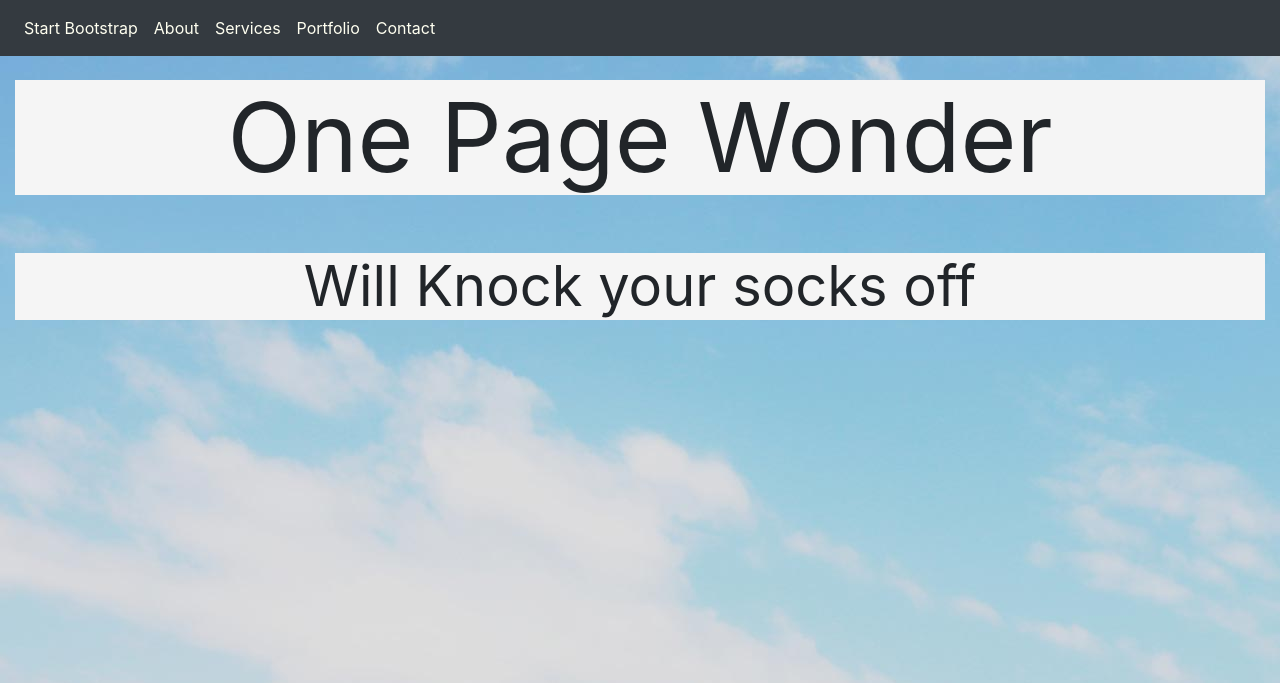
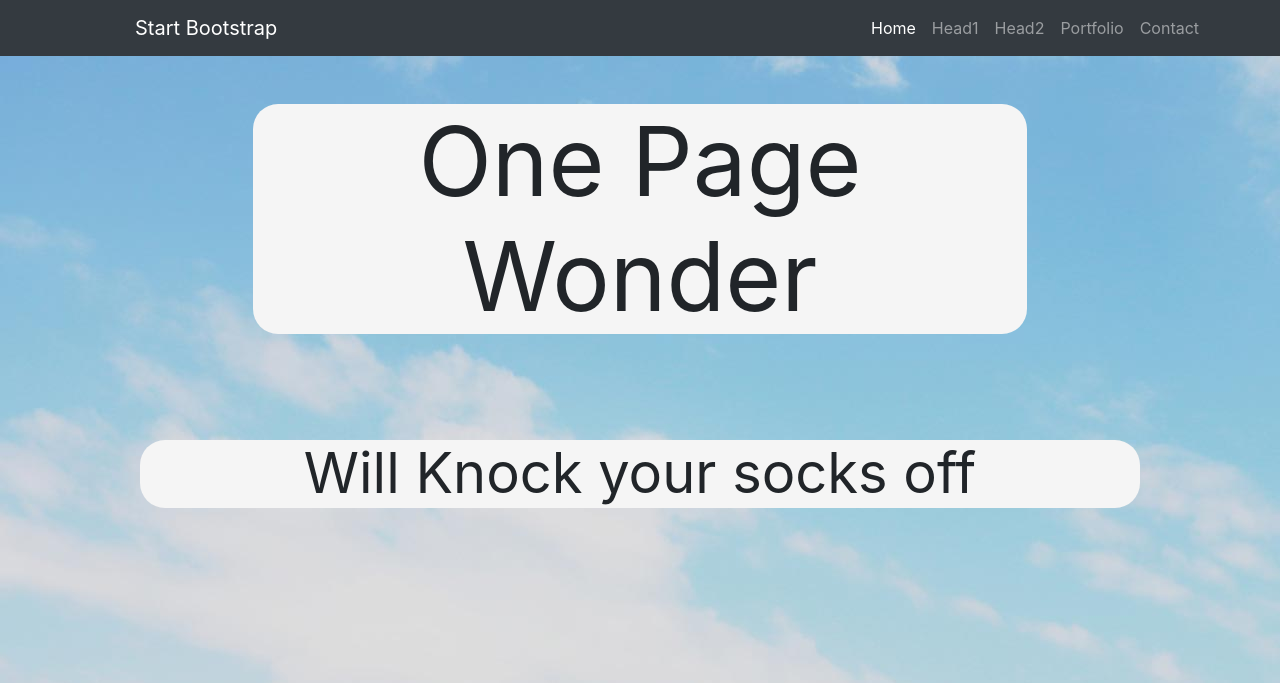
Before and after one commit to jerosantamariai/Landingpage_teamjaf, a React app: page / in a window 1280 px wide. Shown: the top 683 px of the page. Built offline with nearby package versions, Linux system fonts and the light colour scheme.

Commit message:
fixed some things

```diff
--- a/src/components/contact.js
+++ b/src/components/contact.js
@@ -1,7 +1,7 @@
 import React from "react";
 const Contact = (props) => {
     return (
-        <div className="container" id="contacts">
+        <div className="container" id="contact">
             <div className="row">
                 <div className="col-md-12 d-flex justify-content-center">
                     <div className="col-10">
--- a/src/components/header.js
+++ b/src/components/header.js
@@ -3,8 +3,8 @@ import React from "react"
 const Header = () => {
     return (
         <div className="container-fluid " id="header">
-            <div className="row">
-                <div className="col-12 d-flex justify-content-center mt-4 mx-0">
+            <div className="row d-flex justify-content-center p-4 rounded">
+                <div className="col-8 p-4 mx-2">
                     <h1 className="display-1"><strong> One Page Wonder </strong></h1>
 
                 </div>
--- a/src/components/navbar.js
+++ b/src/components/navbar.js
@@ -2,27 +2,25 @@ import React from "react"
 
 const Navbar = (props) => {
     return (
-        <nav className="navbar navbar-expand-lg text-light bg-dark">
-            <div className="collapse navbar-collapse" id="navBar">
-                <ul className="navbar-nav mr-auto">
-                    <li className="nav-item active">
-                        <a className="nav-link" href="#">Start Bootstrap</a>
-                    </li>
-                    <li className="nav-item">
-                        <a className="nav-link" href="#">About</a>
-                    </li>
-                    <li className="nav-item">
-                        <a className="nav-link" href="#head2">Services</a>
-                    </li>
-                    <li className="nav-item">
-                        <a className="nav-link" href="#portfolio">Portfolio</a>
-                    </li>
-                    <li className="nav-item">
-                        <a className="nav-link" href="#contacts">Contact</a>
-                    </li>
-                </ul>
+        <nav className="navbar navbar-expand-lg navbar-dark bg-dark">
+            <div className="col-3 offset-1">
+                <a className="navbar-brand" href="#">Start Bootstrap</a>
+                <button className="navbar-toggler" type="button" data-toggle="collapse" data-target="#navbarNavAltMarkup" aria-controls="navbarNavAltMarkup" aria-expanded="false" aria-label="Toggle navigation">
+                    <span className="navbar-toggler-icon"></span>
+                </button>
             </div>
-        </nav>
+            <div className="col-4 offset-4">
+                <div className="collapse navbar-collapse" id="navbarNavAltMarkup">
+                    <div className="navbar-nav">
+                        <a className="nav-item nav-link active" href="#">Home <span className="sr-only">(current)</span></a>
+                        <a className="nav-item nav-link" href="#head1">Head1</a>
+                        <a className="nav-item nav-link" href="#head2">Head2</a>
+                        <a className="nav-item nav-link" href="#portfolio">Portfolio</a>
+                        <a className="nav-item nav-link" href="#contact">Contact</a>
+                    </div>
+                </div>
+            </div >
+        </nav >
     )
 }
 
--- a/src/components/portfolio.js
+++ b/src/components/portfolio.js
@@ -1,7 +1,8 @@
 import React from "react";
+
 const Portfolio = (props) => {
     return (
-        <div className="container mb-4 " id="portfolio ">
+        <div className="container mb-4 " id="portfolio">
             <div className="row">
                 <div className="col-md-12 d-flex justify-content-center">
                     <div className="col-10">
@@ -25,7 +26,7 @@ const Portfolio = (props) => {
                         </div>
                         <div className="col-4">
                             <div className="card">
-                                <img src="https://picsum.photos/700/400" className="card-img-top" alt="..." />
+                                <img src="https://picsum.photos/700/400/?blur" className="card-img-top" alt="..." />
                                 <div className="card-body">
                                     <h5 className="card-title">Card title</h5>
                                     <p className="card-text">Some quick example text to build on the card title and make up the bulk of the card's content.</p>
@@ -35,7 +36,7 @@ const Portfolio = (props) => {
                         </div>
                         <div className="col-4">
                             <div className="card">
-                                <img src="https://picsum.photos/700/400" className="card-img-top" alt="..." />
+                                <img src="https://picsum.photos/700/400?grayscale" className="card-img-top" alt="..." />
                                 <div className="card-body">
                                     <h5 className="card-title">Card title</h5>
                                     <p className="card-text">Some quick example text to build on the card title and make up the bulk of the card's content.</p>
--- a/src/index.css
+++ b/src/index.css
@@ -6,15 +6,16 @@ body {
 
 #header{
     background-image: url(/public/assets/img/bg.jpg);
-    height:750px;
+    height:630px;
     width: 100%;
-    object-fit: fill;
+    object-fit: cover;
 }
 
 #header div div h1{
     background-color: whitesmoke;
     width: 100%;
     text-align: center;
+    border-radius: 25px;
 }
 
 #separator{
@@ -23,8 +24,9 @@ body {
 
 #header div div h3{
     background-color: whitesmoke;
-    width: 100%;
+    width: 80%;
     text-align: center;
+    border-radius: 25px;
 }
 
 a{
--- a/src/index.js
+++ b/src/index.js
@@ -24,12 +24,15 @@ import Portfolio from "./components/portfolio";
 const Pancho = () => {
     return (
         <div>
-            <Navbar/>
-            <Header/>
-            <Head1/>
-            <Head2/>
-            <Portfolio/>
-            <Contact/>
+            <Navbar />
+            <Header />
+            <Head1 />
+            <hr />
+            <Head2 />
+            <hr />
+            <Portfolio />
+            <hr />
+            <Contact />
         </div>
     )
 }
```
